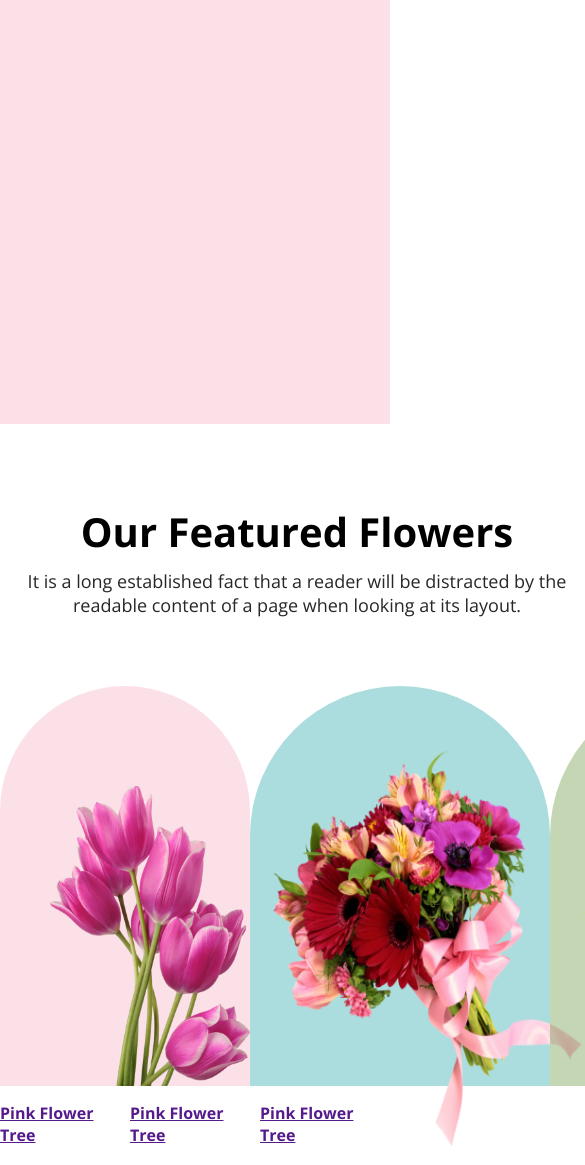
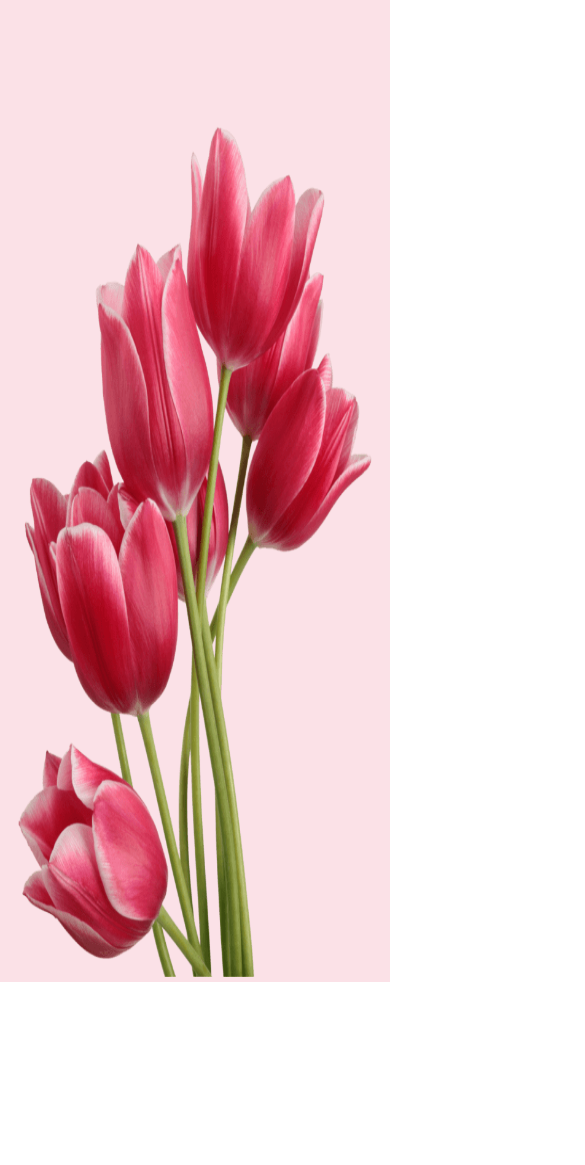
Before and after one commit to tonmoybosunia24/Flower-Shop-Project, a plain HTML site: page index.html in a window 390 px wide. Shown: the part 420-1585 px from the top of the page, 585 px wide, since content can reach past the window. After the commit the page ends 1402 px from the top, so only its background shows below. Drawn offline with nearby package versions, Linux system fonts and the light colour scheme.

Commit message:
Responsive Header

```diff
--- a/index.html
+++ b/index.html
@@ -26,7 +26,7 @@
         </nav>
     </header> <!-- Header Section End -->
 
-    <main class=""> <!-- Main Section Start -->
+    <main class="Hide"> <!-- Main Section Start -->
 
         <section id="Secend-Section"> <!-- Secend Section Start -->
             <div class="Featured-Flowers">
--- a/style.css
+++ b/style.css
@@ -284,7 +284,7 @@ body{
 @media screen and (max-width:776px) {
     .Navber-Container{
         flex-direction: column;
-        height: 100vh;
+        height: max-content;
     }
     .Navber-Content-Area{
         width: 90%;
@@ -301,7 +301,10 @@ body{
         margin: 10px 0px;
     }
     .Navber-Container-Area-Image{
-        display: none;
+
+    }
+    .Navber-Container-Area-Image > img{
+        width: 100%;
     }
     .Navber-Content-Area-Button{
         margin-top: 50px;
```
